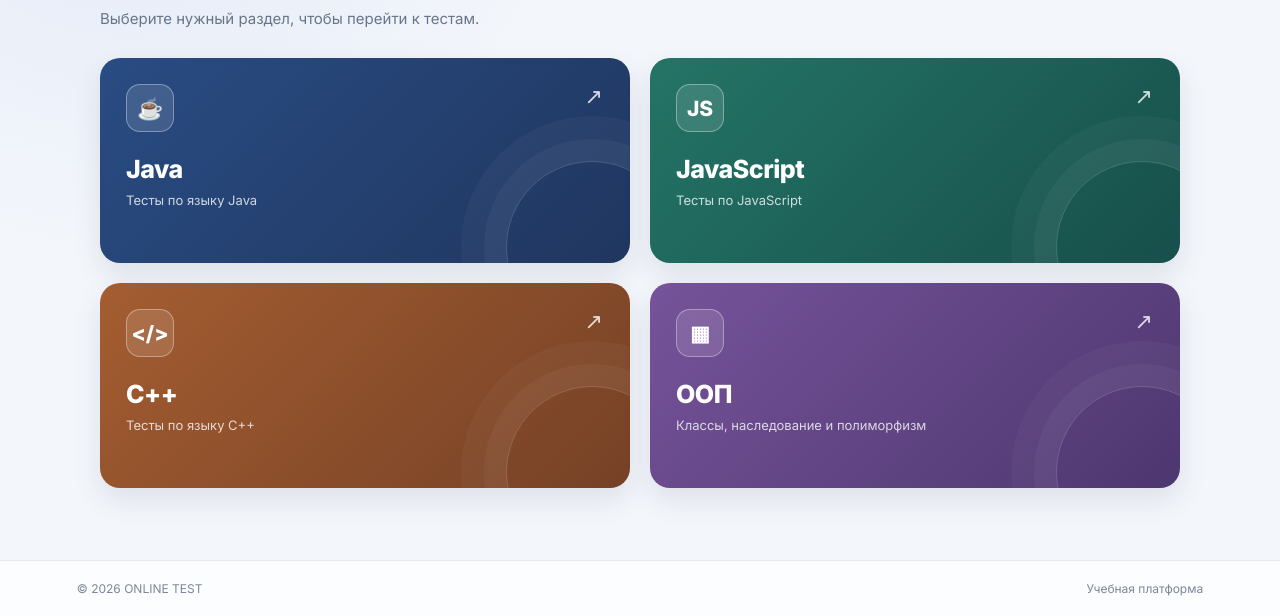
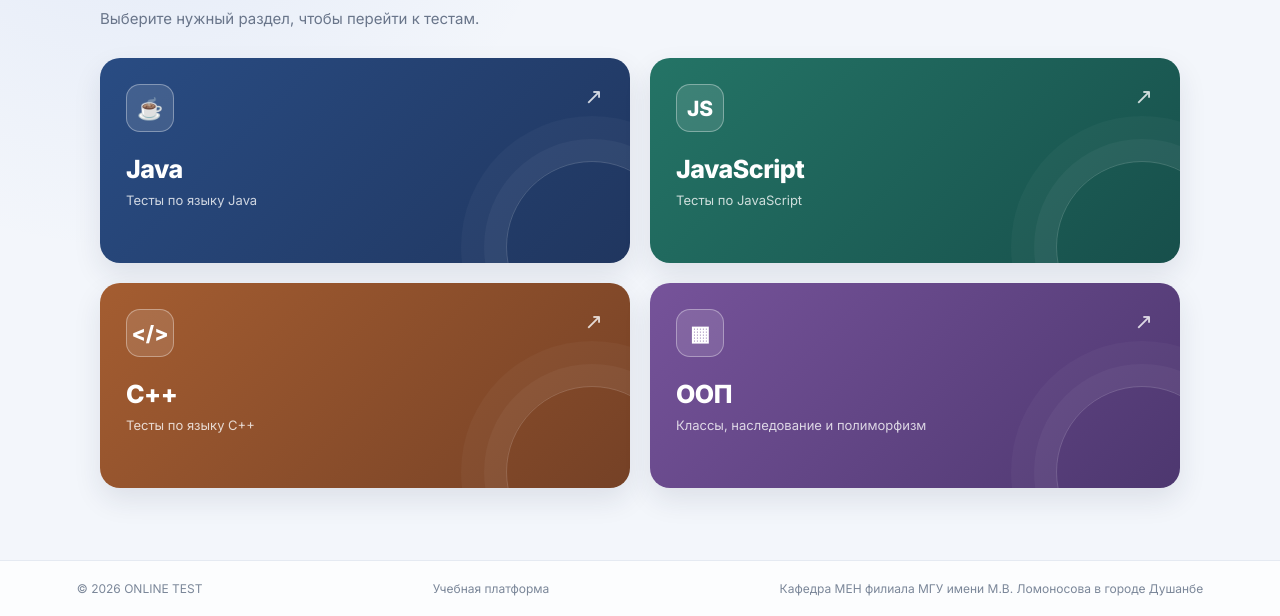
Before and after one commit to komilov-edu/test, a plain HTML site: page index.html in a window 1280 px wide. Shown: the part 237-853 px from the top of the page. Drawn offline with Linux system fonts and the light colour scheme.

Commit message:
Update index.html

```diff
--- a/index.html
+++ b/index.html
@@ -56,6 +56,7 @@
   <footer class="site-footer">
     <p>© <span id="year"></span> ONLINE TEST</p>
     <p>Учебная платформа</p>
+Кафедра МЕН филиала МГУ имени М.В. Ломоносова в городе Душанбе
   </footer>
 
   <script src="script.js"></script>
```
